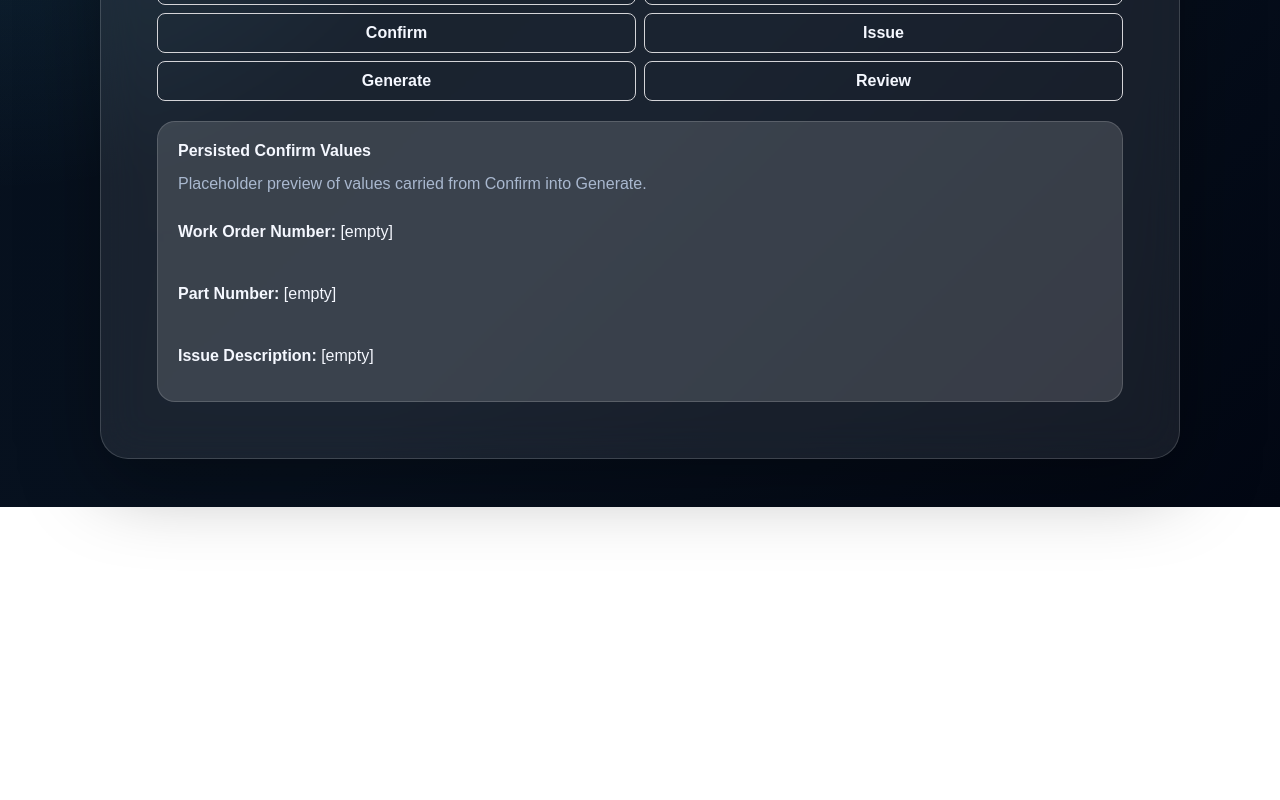
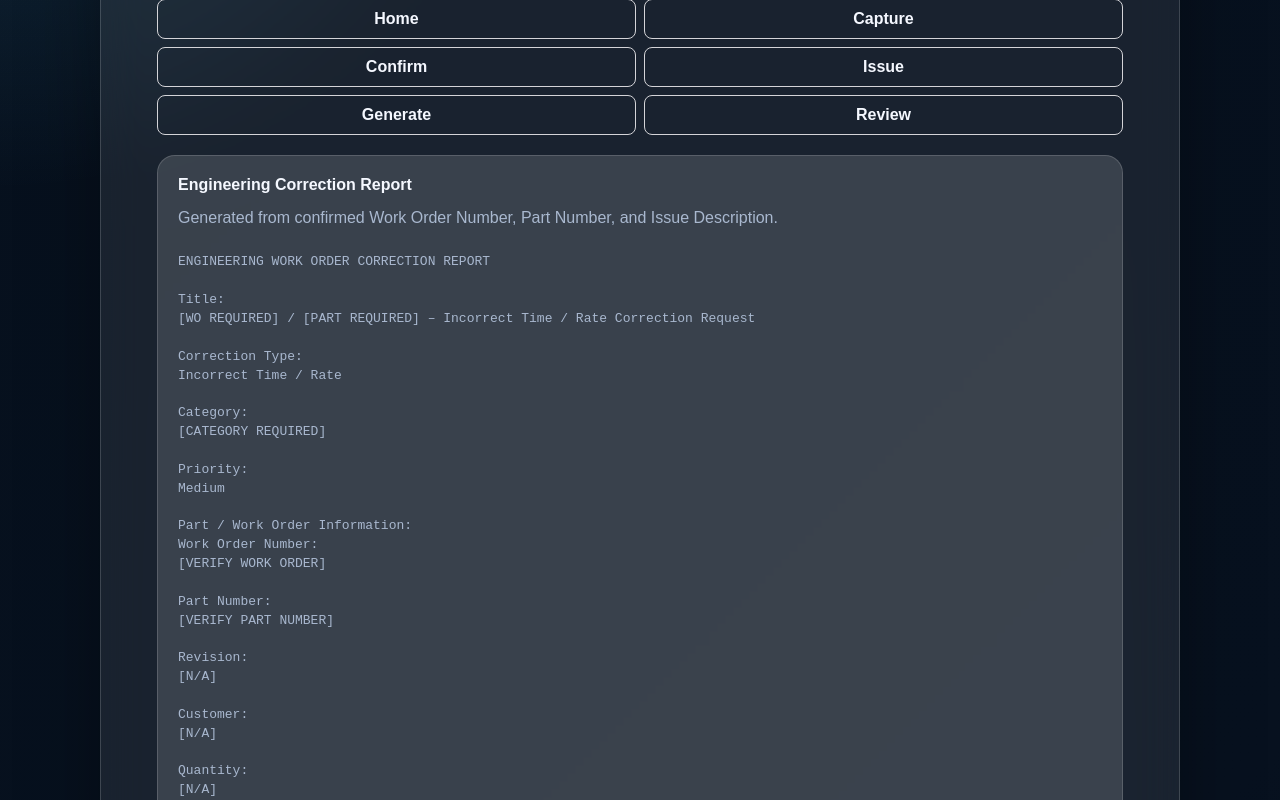
Before and after one commit to kool1160/refab-connect-ai-woc, a Next.js app: page /generate in a window 1280 px wide. Shown: the part 320-1120 px from the top of the page. Before the commit the page ends 827 px from the top, so only its background shows below. Built offline with nearby package versions, Linux system fonts and the light colour scheme.

Commit message:
Generate report and email draft from persisted WOC state

```diff
--- a/app/generate/page.tsx
+++ b/app/generate/page.tsx
@@ -3,7 +3,10 @@ import { GenerateStatePreview } from '@/components/woc/GenerateStatePreview';
 
 export default function GeneratePage() {
   return (
-    <AppShell title="Generate" description="Placeholder: generate Engineering report and Engineering email draft.">
+    <AppShell
+      title="Generate"
+      description="Generate the Engineering Work Order Correction report and Engineering email draft from confirmed values."
+    >
       <GenerateStatePreview />
     </AppShell>
   );
--- a/components/woc/GenerateStatePreview.tsx
+++ b/components/woc/GenerateStatePreview.tsx
@@ -1,23 +1,41 @@
 'use client';
 
+import { generateEmailDraft } from '@/features/woc/emailDraftGenerator';
+import { generateEngineeringReport } from '@/features/woc/reportGenerator';
 import { getWocData } from '@/features/woc/state/wocState';
 
 export function GenerateStatePreview() {
   const data = getWocData();
+  const dateLabel = new Date().toLocaleDateString();
+
+  const report = generateEngineeringReport(
+    {
+      ...data,
+      requestedAction: data.requestedAction || '[ACTION PENDING ENGINEERING REVIEW]',
+    },
+    dateLabel,
+  );
+
+  const emailDraft = generateEmailDraft({
+    ...data,
+    requestedAction: data.requestedAction || '[ACTION PENDING ENGINEERING REVIEW]',
+  });
 
   return (
-    <section className="capture-card" aria-label="Persisted confirm values">
-      <strong>Persisted Confirm Values</strong>
-      <p className="capture-help-text">Placeholder preview of values carried from Confirm into Generate.</p>
-      <p>
-        <strong>Work Order Number:</strong> {data.workOrder || '[empty]'}
-      </p>
-      <p>
-        <strong>Part Number:</strong> {data.partNumber || '[empty]'}
-      </p>
-      <p>
-        <strong>Issue Description:</strong> {data.problemSummary || '[empty]'}
-      </p>
+    <section className="capture-card" aria-label="Generated report and email draft preview">
+      <strong>Engineering Correction Report</strong>
+      <p className="capture-help-text">Generated from confirmed Work Order Number, Part Number, and Issue Description.</p>
+      <pre className="capture-help-text" style={{ whiteSpace: 'pre-wrap', marginTop: '0.75rem' }}>
+        {report}
+      </pre>
+
+      <hr style={{ margin: '1rem 0', border: 'none', borderTop: '1px solid var(--line)' }} />
+
+      <strong>Engineering Email Draft</strong>
+      <p className="capture-help-text">Draft-first output for operator review before send.</p>
+      <pre className="capture-help-text" style={{ whiteSpace: 'pre-wrap', marginTop: '0.75rem' }}>
+        {emailDraft}
+      </pre>
     </section>
   );
 }
```
